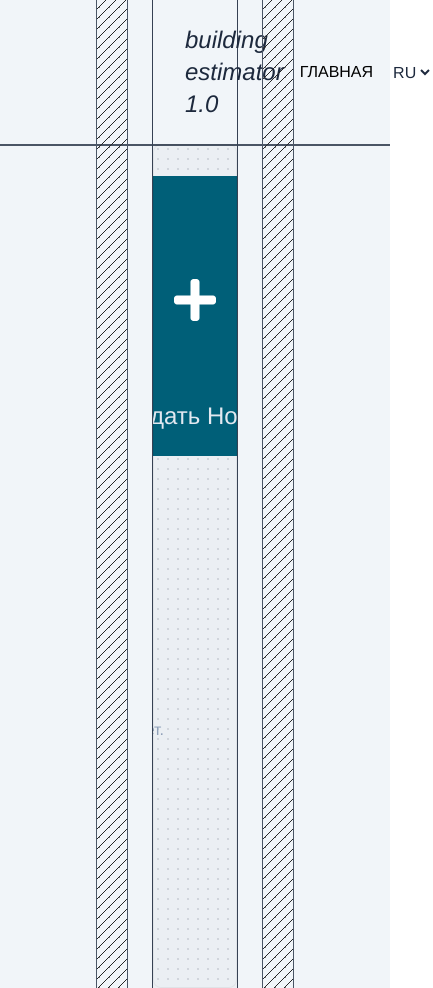
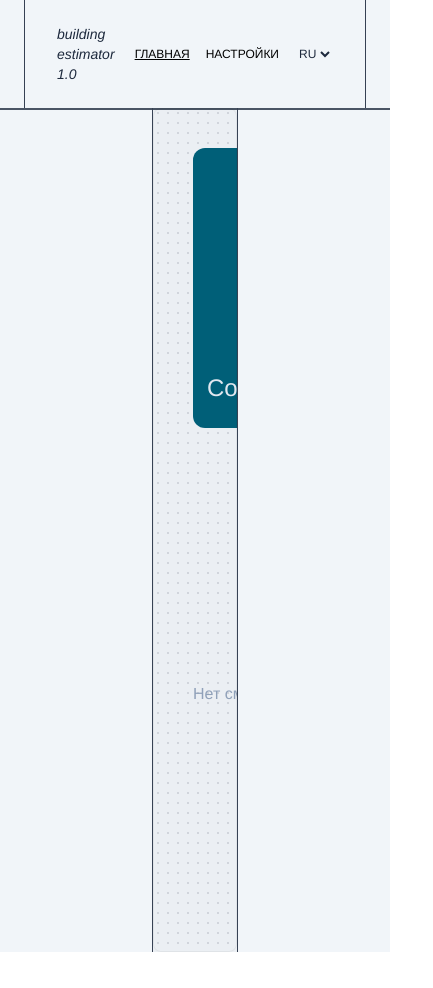
Before and after one commit to IvanBodnarash/building-estimator, a React (Vite) app: page / in a window 390 px wide. Shown: the whole page, 433 px wide, since content can reach past the window. After the commit the page ends 952 px from the top, so only its background shows below. Built offline with nearby package versions, Linux system fonts and the light colour scheme.

Commit message:
Working on responsive UI

```diff
--- a/src/App.jsx
+++ b/src/App.jsx
@@ -7,6 +7,7 @@ import NewEstimate from "./pages/NewEstimate";
 import MainLayout from "./components/MainLayout";
 import EstimatePage from "./pages/EstimatePage";
 import { LanguageProvider } from "./context/LanguageContext";
+import SettingsPage from "./pages/SettingsPage";
 
 const router = createBrowserRouter([
   {
@@ -17,6 +18,7 @@ const router = createBrowserRouter([
       { path: "", element: <MainPage /> },
       // { path: "create-new", element: <NewEstimate />, },
       { path: "estimate/:estimateId", element: <NewEstimate /> },
+      { path: "settings", element: <SettingsPage /> },
     ],
   },
 ]);
--- a/src/components/AddWork.jsx
+++ b/src/components/AddWork.jsx
@@ -134,7 +134,7 @@ export default function AddWorkForm({
   return (
     <>
       <button
-        className="bg-cyan-900 p-4 opacity-80 text-white cursor-pointer w-42 rounded-md"
+        className="bg-cyan-900 lg:p-4 md:p-3 p-2 lg:text-[16px] md:text-sm text-xs opacity-80 text-white cursor-pointer lg:w-42 md:w-36 w-32 rounded-md"
         onClick={toggleComponentOpening}
       >
         {isOpen ? `${t("collapsed")}` : `${t("addWork")}`}
--- a/src/components/Estimate.jsx
+++ b/src/components/Estimate.jsx
@@ -269,10 +269,10 @@ export default function Estimate() {
   if (!estimate) return <p>{t("loading")}</p>;
 
   return (
-    <div className="mx-38 border-x border-gray-700 px-4 py-8 overflow-hidden relative bg-gray-950/[2.5%] after:pointer-events-none after:absolute after:inset-0 after:rounded-lg after:inset-ring after:inset-ring-gray-950/5 bg-[radial-gradient(var(--pattern-fg)_1px,_transparent_0)] bg-[size:10px_10px] bg-fixed [--pattern-fg:var(--color-gray-300)]">
-      <div className="flex flex-col gap-4">
-        <h1 className="text-4xl text-cyan-950/80 font-bold">{estimate.name}</h1>
-        <p className="text-xl font-bold text-cyan-800/60">
+    <div className="lg:mx-38 md:mx-24 sm:mx-14 mx-6 border-x border-gray-700 px-4 py-8 overflow-hidden relative bg-gray-950/[2.5%] after:pointer-events-none after:absolute after:inset-0 after:rounded-lg after:inset-ring after:inset-ring-gray-950/5 bg-[radial-gradient(var(--pattern-fg)_1px,_transparent_0)] bg-[size:10px_10px] bg-fixed [--pattern-fg:var(--color-gray-300)]">
+      <div className="flex flex-col lg:gap-4 md:gap-3 sm:gap-2 gap-1">
+        <h1 className="lg:text-4xl md:text-3xl sm:text-2xl text-xl text-cyan-950/80 font-bold">{estimate.name}</h1>
+        <p className="lg:text-xl md:text-lg sm:text-base text-sm font-bold text-cyan-800/60">
           {t("created")}: {formatDate(new Date(estimate.dateCreated))}
         </p>
         <AddWorkForm
@@ -282,9 +282,7 @@ export default function Estimate() {
         />
       </div>
 
-      {/* <h2 className="text-2xl">Estimate Calculator</h2> */}
-
-      <div className="p-4 border border-slate-500 bg-white mt-6 mb-8">
+      <div className="p-4 border border-slate-500 bg-white mt-6 mb-8 overflow-x-auto">
         <div className="flex opacity-80 justify-between items-center mb-4">
           <h2 className="text-xl font-bold">{t("estimateCalculator")}</h2>
 
@@ -303,7 +301,7 @@ export default function Estimate() {
           </div>
         </div>
 
-        <table className="w-full">
+        <table className="w-full min-w-max border-collapse">
           <thead>
             <tr className="opacity-70">
               <th className="border p-2">ID</th>
@@ -316,7 +314,7 @@ export default function Estimate() {
               <th className="border p-2">{estimateT("actions")}</th>
             </tr>
           </thead>
-          <tbody>
+          <tbody className="sm:table-row-group">
             {tableRows.map((row) => (
               <tr key={row.id} className="border">
                 <td className="border p-2 text-center">
@@ -383,10 +381,10 @@ export default function Estimate() {
                 </td>
                 <td className="border p-2 text-center">{row.formula}</td>
                 <td className="border p-2 text-center">{row.unit}</td>
-                <td className="border">
+                <td className="flex justify-center">
                   <input
                     type="number"
-                    className="p-2 w-24 outline-none"
+                    className="p-2 w-16 text-center outline-none"
                     value={row.quantity === "" ? "" : row.quantity}
                     onChange={(e) =>
                       handleInputChange(row.id, "quantity", e.target.value)
@@ -396,7 +394,7 @@ export default function Estimate() {
                 <td className="border p-2">
                   <input
                     type="number"
-                    className="p-2 w-32 outline-none"
+                    className="p-2 w-18 outline-none"
                     value={row.priceForUnit === "" ? "" : row.priceForUnit}
                     onChange={(e) =>
                       handleInputChange(row.id, "priceForUnit", e.target.value)
--- /dev/null
+++ b/src/components/Header.css
@@ -0,0 +1,3 @@
+.active {
+    text-decoration: underline;
+}
--- a/src/components/Header.jsx
+++ b/src/components/Header.jsx
@@ -1,39 +1,27 @@
 import { useContext } from "react";
 import { NavLink } from "react-router-dom";
 import { LanguageContext } from "../context/LanguageContext";
+
+import "./Header.css";
 
 export default function Header() {
   const { interfaceLanguage, setInterfaceLanguage, t } =
     useContext(LanguageContext);
 
-  // let language;
-
-  // switch (interfaceLanguage) {
-  //   case "en":
-  //     language = "HOME";
-  //     break;
-  //   case "es":
-  //     language = "INICIO";
-  //     break;
-  //   case "uk":
-  //     language = "ГОЛОВНА";
-  //     break;
-  //   case "ru":
-  //     language = "ГЛАВНАЯ";
-  //     break;
-  //   default:
-  //     language = "HOME";
-  // }
-
   return (
-    <div className="flex flex-row gap-4 justify-between items-center mx-38 px-8 py-6 border-x border-gray-700">
-      <h1 className="text-2xl font-normal italic text-slate-800">
+    <div className="flex flex-row gap-4 justify-between items-center lg:mx-38 md:mx-24 sm:mx-14 mx-6 px-8 py-6 border-x border-gray-700">
+      <h1 className="lg:text-2xl md:text-xl sm:text-lg text-sm font-normal italic text-slate-800">
         building estimator 1.0
       </h1>
-      <div className="flex flex-row gap-4">
-        <NavLink to="/" className="uppercase">{t("home")}</NavLink>
+      <div className="flex flex-row justify-center items-center gap-4">
+        <NavLink to="/" className={`uppercase md:text-[16px] sm:text-[14px] text-[12px] ${({ isActive }) => (isActive ? "active" : "")}`}>
+          {t("home")}
+        </NavLink>
+        <NavLink to="/settings" className={`uppercase md:text-[16px] sm:text-[14px] text-[12px] ${({ isActive }) => (isActive ? "active" : "")}`}>
+          {t("settings")}
+        </NavLink>
         <select
-          className="text-slate-800 cursor-pointer outline-none"
+          className="text-slate-800 cursor-pointer outline-none md:text-[16px] sm:text-[14px] text-[12px]"
           name="language"
           id="lang"
           value={interfaceLanguage}
--- a/src/components/MainLayout.jsx
+++ b/src/components/MainLayout.jsx
@@ -11,12 +11,12 @@ export default function MainLayout() {
       <div
         className="col-start-4 row-span-5 row-start-1 border-x border-gray-600
               bg-[image:repeating-linear-gradient(315deg,_gray_0,_black_1px,_transparent_0,_transparent_50%)]
-              bg-[size:10px_10px] bg-fixed w-8 h-full absolute top-0 left-24"
+              bg-[size:10px_10px] bg-fixed w-8 h-full absolute top-0 lg:left-24 md:left-12 sm:left-4 left-0 lg:visible md:visible sm:visible invisible"
       ></div>
       <div
         className="col-start-4 row-span-5 row-start-1 border-x border-gray-600
               bg-[image:repeating-linear-gradient(315deg,_gray_0,_black_1px,_transparent_0,_transparent_50%)]
-              bg-[size:10px_10px] bg-fixed w-8 h-full absolute top-0 right-24"
+              bg-[size:10px_10px] bg-fixed w-8 h-full absolute top-0 lg:right-24 md:right-12 sm:right-4 right-0 lg:visible md:visible sm:visible invisible"
       ></div>
 
       <Outlet />
--- a/src/pages/MainPage.jsx
+++ b/src/pages/MainPage.jsx
@@ -51,7 +51,7 @@ export default function MainPage() {
   }
 
   return (
-    <div className="h-screen border-x flex justify-center mx-38 p-8 border-gray-700 px-4 py-8 overflow-hidden relative bg-gray-950/[2.5%] after:pointer-events-none after:absolute after:inset-0 after:rounded-lg after:inset-ring after:inset-ring-gray-950/5 bg-[radial-gradient(var(--pattern-fg)_1px,_transparent_0)] bg-[size:10px_10px] bg-fixed [--pattern-fg:var(--color-gray-300)]">
+    <div className="h-screen border-x flex mx-38 border-gray-700 p-10 overflow-hidden relative bg-gray-950/[2.5%] after:pointer-events-none after:absolute after:inset-0 after:rounded-lg after:inset-ring after:inset-ring-gray-950/5 bg-[radial-gradient(var(--pattern-fg)_1px,_transparent_0)] bg-[size:10px_10px] bg-fixed [--pattern-fg:var(--color-gray-300)]">
       <ul className="flex flex-row flex-wrap gap-12">
         <div
           className="w-50 h-70 bg-cyan-800 flex flex-col justify-center items-center cursor-pointer hover:bg-cyan-700 hover:scale-103 hover:shadow-2xl transition-all rounded-xl"
--- /dev/null
+++ b/src/pages/SettingsPage.jsx
@@ -0,0 +1,5 @@
+export default function SettingsPage() {
+  return (
+    <div>SettingsPage</div>
+  )
+}
--- a/src/translations/translations.js
+++ b/src/translations/translations.js
@@ -55,6 +55,7 @@ const translations = {
     phone: "Phone",
     date: "Date",
     subtotal: "Subtotal",
+    settings: "Settings",
   },
   es: {
     home: "Inicio",
@@ -113,6 +114,7 @@ const translations = {
     phone: "Telefono",
     date: "Fecha",
     subtotal: "Subtotal",
+    settings: "Ajustes",
   },
   uk: {
     home: "Головна",
@@ -169,6 +171,7 @@ const translations = {
     phone: "Телефон",
     date: "Дата",
     subtotal: "Підсумок",
+    settings: "Налаштування",
   },
   ru: {
     home: "Главная",
@@ -225,6 +228,7 @@ const translations = {
     phone: "Телефон",
     date: "Дата",
     subtotal: "Итого",
+    settings: "Настройки",
   },
 };
 
```
